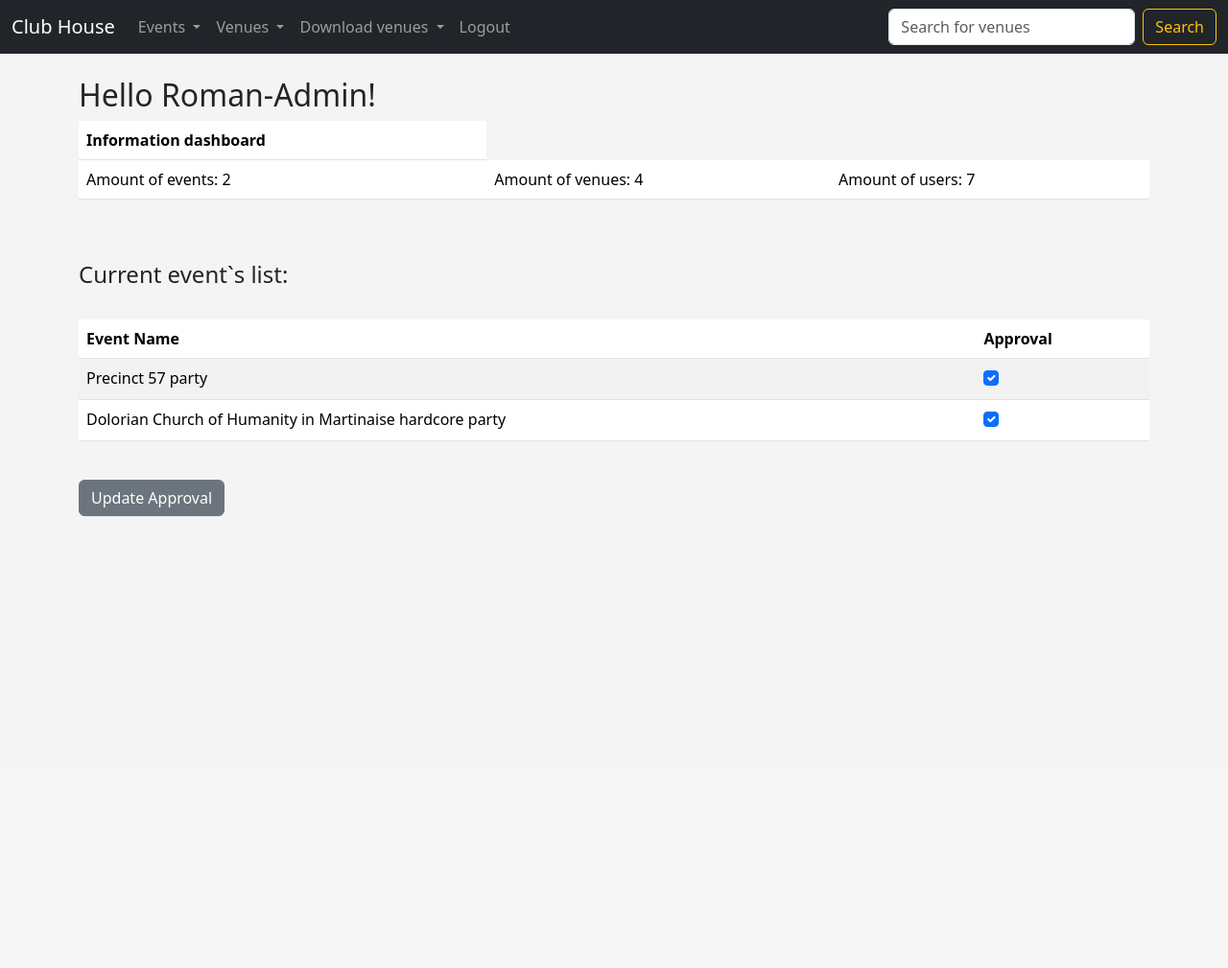
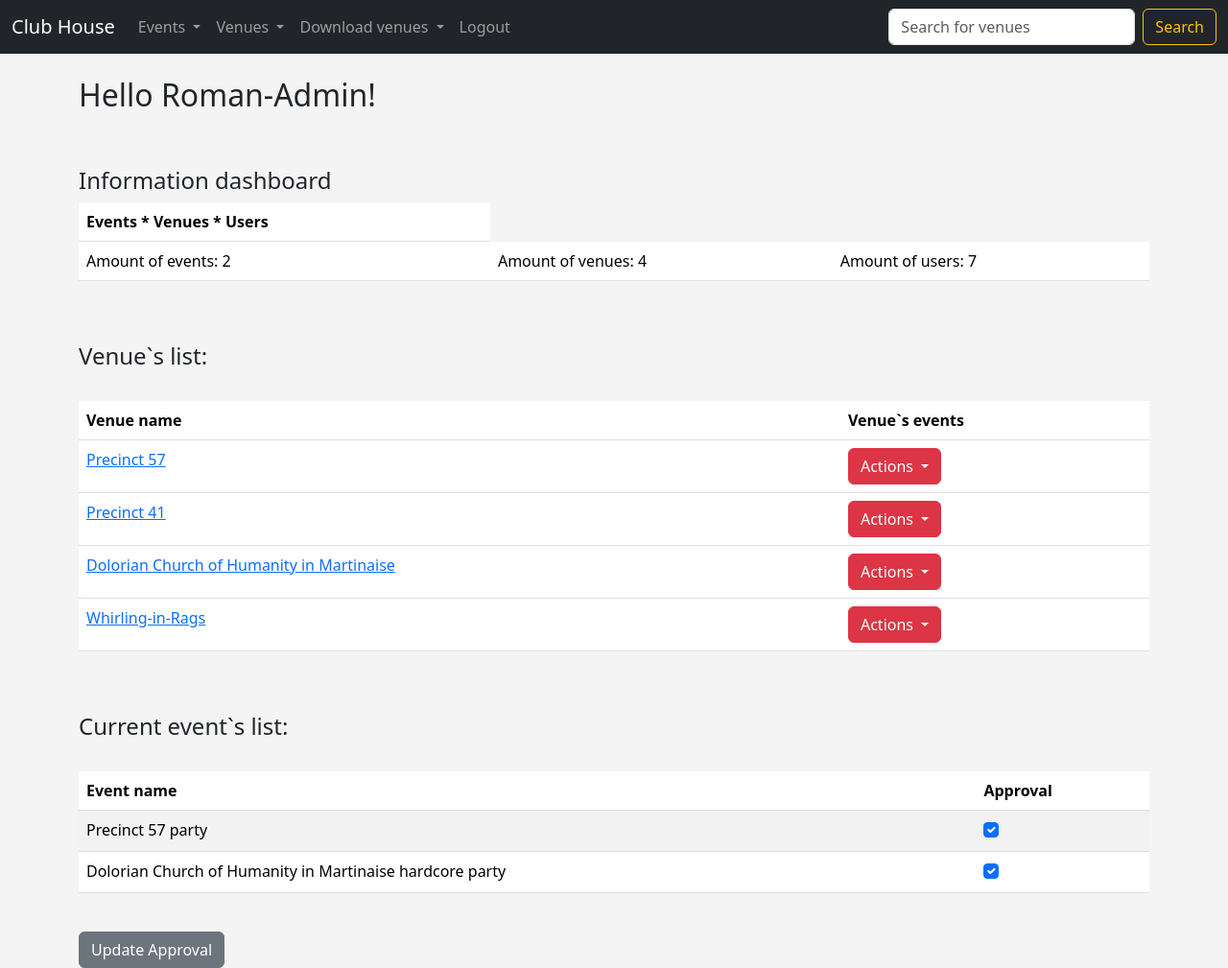
Before and after one commit to RomanNaumenko/club_house_project, a Django app: page /home/admin_approving_panel/ in a window 1280 px wide. Shown: the whole page at 96% size. Before the commit the page ends 538 px from the top, so only its background shows below. Run offline with Django 4.2, Linux system fonts and the light colour scheme; a user stored in the database is signed in; data comes from the database, SQL or seed files in the repository.

Commit message:
Add Venue`s Events list to the admin approval panel. Fixed bugs with admin panel.

```diff
--- a/event/models.py
+++ b/event/models.py
@@ -1,7 +1,6 @@
 from django.db import models
 from django.contrib.auth.models import User
 import datetime
-from django.utils import timezone
 
 
 class Venue(models.Model):
--- a/event/views.py
+++ b/event/views.py
@@ -15,6 +15,7 @@ from django.contrib import messages
 import calendar
 from calendar import HTMLCalendar
 from datetime import datetime
+from django.db.models import Count
 
 
 # Create your views here.
@@ -291,9 +292,17 @@ def approving_panel(request):
     if request.user.is_superuser:
 
         events_for_approval = Event.objects.all().order_by('-event_date')
+        venues = Venue.objects.all()
+
         user_amount = User.objects.all().count()
-        venue_amount = Venue.objects.all().count()
+        venue_amount = venues.count()
         event_amount = events_for_approval.count()
+
+        # venues_with_counts = venues.annotate(event_count=Count('event'))
+        # venue_events = {venue.name: venue.event_count for venue in venues_with_counts}
+        #
+        venue_events = {venue: [event.name for event in venue.event_set.all()] for venue in venues}
+        print(venue_events)
 
         if request.method == "POST":
 
@@ -310,7 +319,9 @@ def approving_panel(request):
 
         else:
             return render(request, 'events/admin_approving_panel.html', {"events": events_for_approval,
+                                                                         "venues": venues,
                                                                          "user": request.user,
+                                                                         "venue_events": venue_events,
                                                                          "user_amount": user_amount,
                                                                          "event_amount": event_amount,
                                                                          "venue_amount": venue_amount})
--- a/templates/events/admin_approving_panel.html
+++ b/templates/events/admin_approving_panel.html
@@ -1,11 +1,18 @@
 {% extends 'base/base.html' %}
+{% load static %}
 {% block content %}
-
+<style>
+    html,body{
+  height: 100%
+}
+</style>
         <h2>Hello {{ user.username }}! </h2>
-            <h3></h3>
+            <br>
+            <br>
+            <h4>Information dashboard</h4>
             <table class="table table-boarded">
                 <thead>
-                <tr><th scope="col">Information dashboard</th></tr>
+                <tr><th scope="col"> Events * Venues * Users</th></tr>
                 </thead>
                 <tbody>
                 <tr>
@@ -18,15 +25,50 @@
                 </tbody>
             </table>
                 <br><br>
+
+            <h4>Venue`s list:</h4>
+<br>
+<table class="table table-hover table-boarded">
+    <thead>
+        <tr>
+            <th scope="col">Venue name</th>
+            <th scope="col">Venue`s events</th>
+        </tr>
+    </thead>
+    <tbody>
+
+        {% for key, events in venue_events.items %}
+
+        <tr>
+            <td><a href="{% url 'show-venue' key.id %}">{{ key.name }}</a></td>
+            <td class="text-right">
+                <div class="dropdown">
+                    <button class="btn btn-danger dropdown-toggle" type="button" id="venueDropdown{{ venue.id }}" data-bs-toggle="dropdown" aria-haspopup="true" aria-expanded="false">
+                        Actions
+                    </button>
+                    <div class="dropdown-menu" aria-labelledby="venueDropdown{{ venue.id }}">
+                        {% for each_event in events %}
+                            <a class="dropdown-item" href="#">{{ each_event }}</a>
+                        {% endfor %}
+                    </div>
+                </div>
+            </td>
+        </tr>
+        {% endfor %}
+
+    </tbody>
+</table>
+<br><br>
+
             <h4>Current event`s list:</h4>
                 <br>
                 <form action="" method="POST">
                     {% csrf_token %}
 
-                <table class="table table-striped table-hover table-boarded">
+                <table class="table table-striped table-hover table-boarded table-responsive">
                     <thead>
                         <tr>
-                            <th scope="col">Event Name</th>
+                            <th scope="col">Event name</th>
                             <th scope="col">Approval</th>
                         </tr>
                     </thead>
@@ -55,5 +97,5 @@
                     </tbody>
                 </table>
 <br/>
-<button class="btn btn-secondary" type="submit">Update Approval</button>
+<button class="btn btn-secondary" type="submit">Update Approval</button><script src="{% static 'script.js' %}"></script>
 {% endblock %}
```
